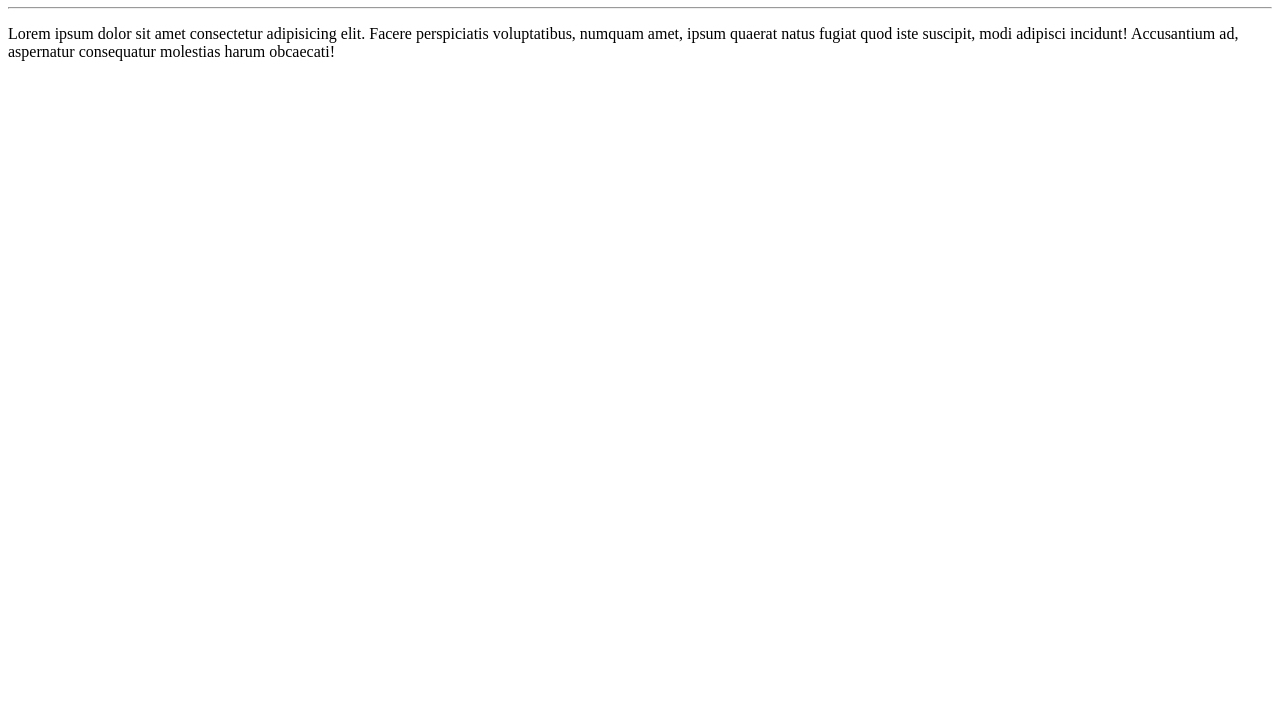
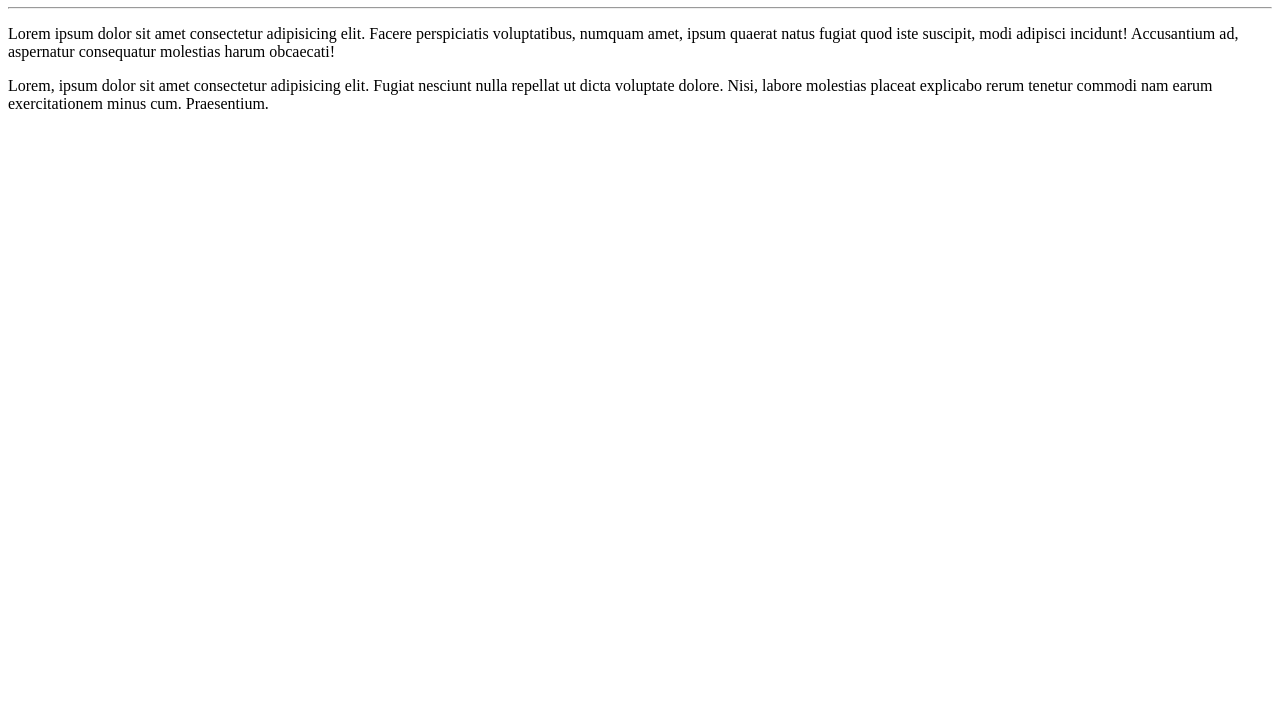
Before and after one commit to LucasDCEmiliano/Ola-Mundo, a plain HTML site: page site-exemplo/index.html in a window 1280 px wide. Shown: the part 73-800 px from the top of the page. Drawn offline with Linux system fonts and the light colour scheme.

Commit message:
Adicionei um parágrafo

```diff
--- a/site-exemplo/index.html
+++ b/site-exemplo/index.html
@@ -10,5 +10,6 @@
     <h1>Olá, Mundo!</h1>
 <hr>
     <p>Lorem ipsum dolor sit amet consectetur adipisicing elit. Facere perspiciatis voluptatibus, numquam amet, ipsum quaerat natus fugiat quod iste suscipit, modi adipisci incidunt! Accusantium ad, aspernatur consequatur molestias harum obcaecati!</p>
+    <p>Lorem, ipsum dolor sit amet consectetur adipisicing elit. Fugiat nesciunt nulla repellat ut dicta voluptate dolore. Nisi, labore molestias placeat explicabo rerum tenetur commodi nam earum exercitationem minus cum. Praesentium.</p>
 </body>
 </html>
```
